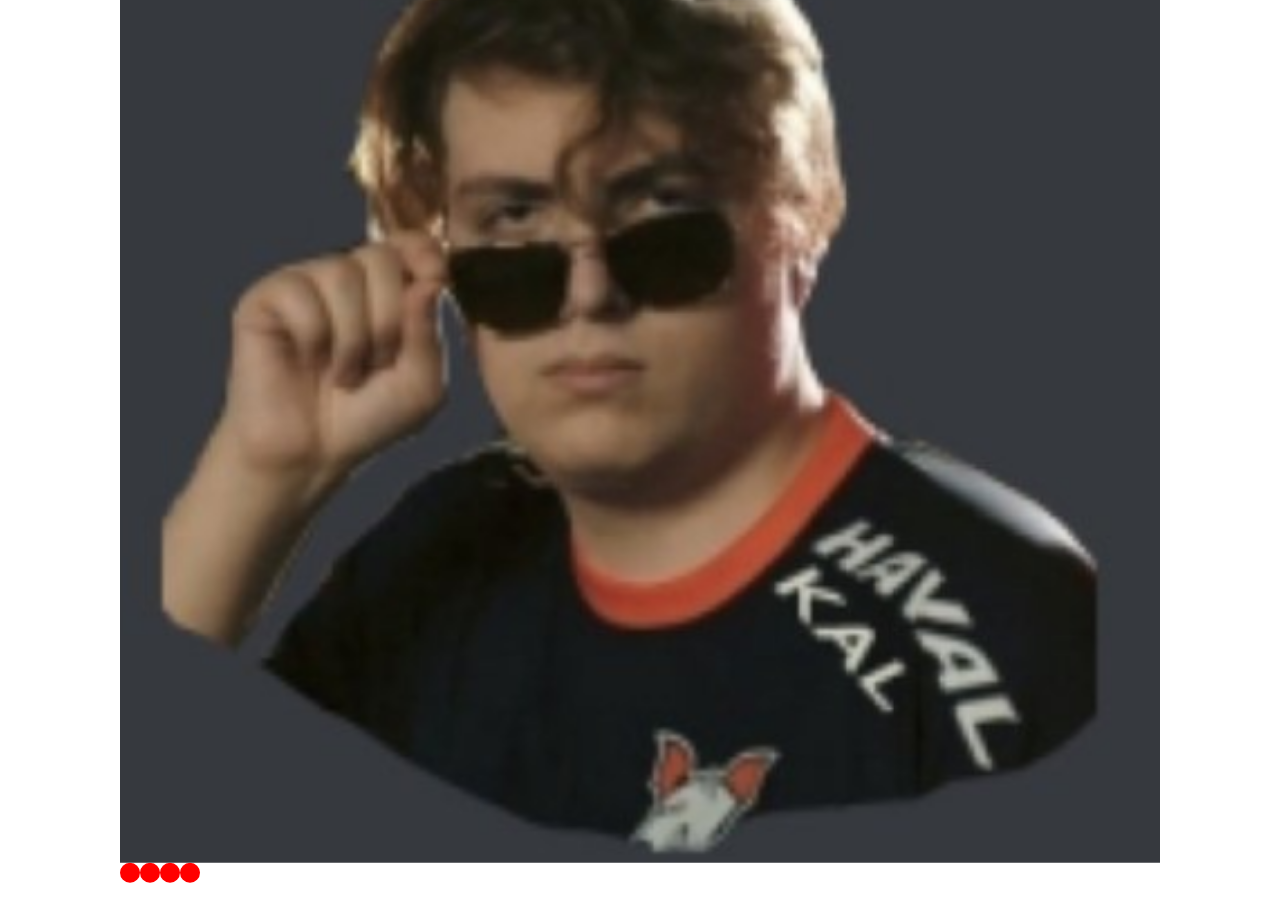
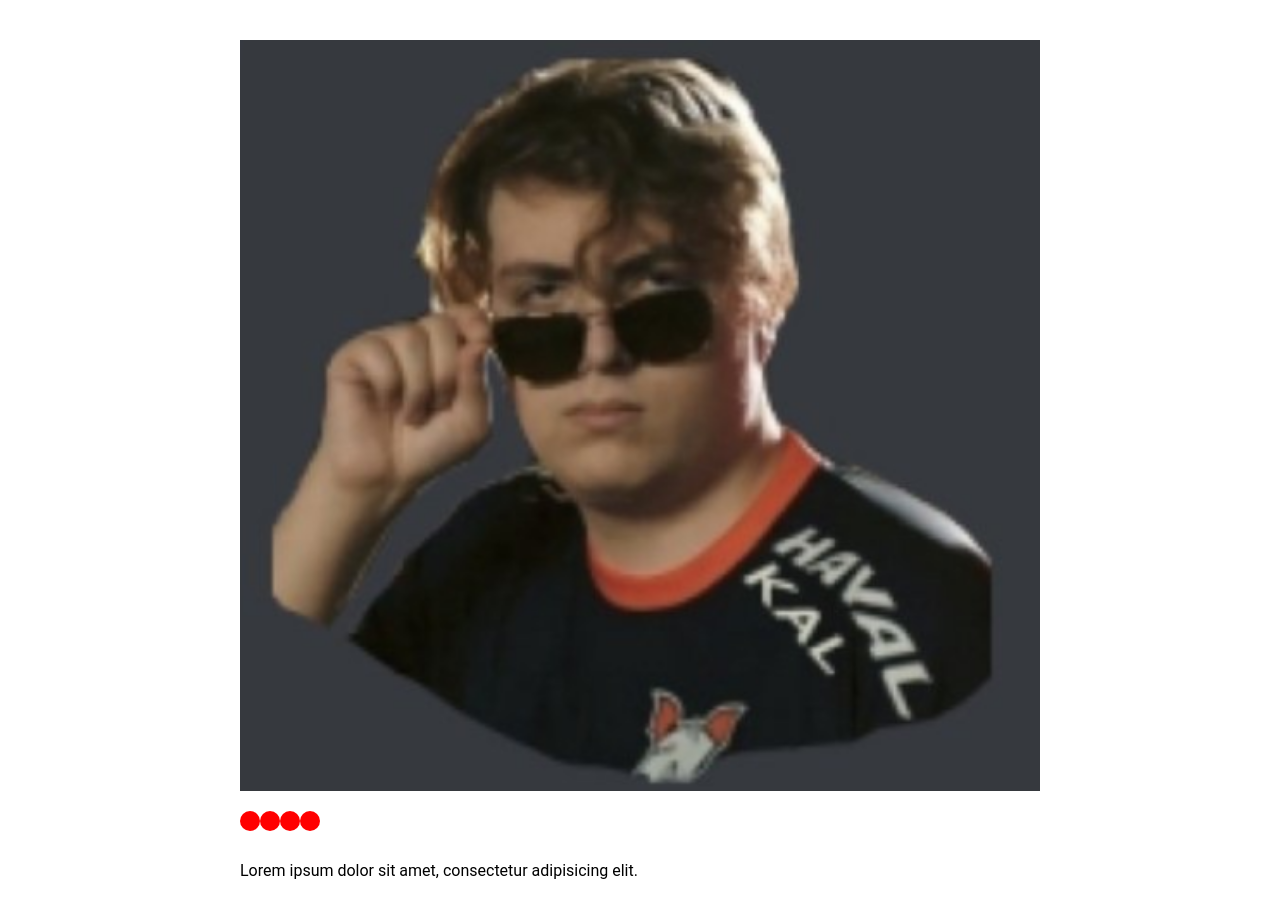
Before and after one commit to kryvetski-andrei/cssMemSlider, a plain HTML site: page cssMemSlider/index.html in a window 1280 px wide. Drawn offline with Linux system fonts and the light colour scheme.

Commit message:
feat: add text slider without styles (Sun, Oct 17, 2021 05:48:12 PM)

```diff
--- a/cssMemSlider/assets/styles/style.css
+++ b/cssMemSlider/assets/styles/style.css
@@ -4,25 +4,32 @@
   box-sizing: border-box;
 }
 
+.container {
+  padding: 20px;
+  max-width: 840px;
+  width: 100%;
+  margin: 0 auto;
+}
+
+/* ------------------------------------ */
+
 .slider__wrapper {
-  max-width: 1040px;
   width: 100%;
   overflow: hidden;
+}
 
-  position: absolute;
-  top: 50%;
-  left: 50%;
-  transform: translate(-50%, -50%);
-}
+/* ------------------------------------ */
 
 .slider {
   width: 400%;
   height: 100%;
   display: flex;
+  padding: 20px 0;
 }
 
 .slide {
   width: 25%;
+  transition: all .5s ease;
 }
 
 .slide img {
@@ -30,13 +37,16 @@
   height: 100%;
 }
 
+
+/* ------------------------------------ */
+
 input[name="radio-slide"] {
-  position: absolute;
-  visibility: hidden;
+  display: none;
 }
 
+/* ------------------------------------ */
+
 .nav {
-  width: 100px;
   height: 50px;
   display: flex;
   /* background-color: green; */
@@ -50,15 +60,36 @@ input[name="radio-slide"] {
   cursor: pointer;
 }
 
-#first:checked ~ .s1 {
-  border-radius: 2px solid red;
+.text-slider {
+  width: 400%;
+  display: flex;
+  justify-self: start;
+  grid-area: text;
 }
-#second:checked ~ .s1 {
+.text {
+  font-family: 'Roboto';
+  font-style: normal;
+  font-size: 1rem;
+  width: 25%;
+  padding: 0rem;
+  transition: all 0.4s ease-in-out;
+}
+
+/* ------------------------------------ */
+
+#first:checked ~ .slider .move,
+#first:checked ~ .text-slider .move {
+  margin-left: 0rem;
+}
+#second:checked ~ .slider .move,
+#second:checked ~ .text-slider .move {
   margin-left: -25%;
 }
-#third:checked ~ .s1 {
+#third:checked ~ .slider .move,
+#third:checked ~ .text-slider .move {
   margin-left: -50%;
 }
-#fourth:checked ~ .s1 {
+#fourth:checked ~ .slider .move,
+#fourth:checked ~ .text-slider .move {
   margin-left: -75%;
 }
--- a/cssMemSlider/index.html
+++ b/cssMemSlider/index.html
@@ -8,27 +8,47 @@
   <title>CSS MEM SLIDER</title>
 </head>
 <body>
+  <div class="container">
     <div class="slider__wrapper">
-    <div class="slider">
 
       <input type="radio" name="radio-slide" id="first" checked>
       <input type="radio" name="radio-slide" id="second">
       <input type="radio" name="radio-slide" id="third">
       <input type="radio" name="radio-slide" id="fourth">
 
-      <div class="slide s1"><img src="./assets/images/1.PNG" alt="memas1"></div>
-      <div class="slide"><img src="./assets/images/2.PNG" alt="memas2"></div>
-      <div class="slide"><img src="./assets/images/1.PNG" alt="memas"></div>
-      <div class="slide"><img src="./assets/images/2.PNG" alt="memas2"></div>
+      <div class="slider">
+
+        <div class="slide move">
+          <img src="./assets/images/1.PNG" alt="memas1">
+        </div>
+        <div class="slide">
+          <img src="./assets/images/2.PNG" alt="memas2">
+        </div>
+        <div class="slide">
+          <img src="./assets/images/1.PNG" alt="memas">
+        </div>
+        <div class="slide">
+          <img src="./assets/images/2.PNG" alt="memas2">
+        </div>
 
       </div>
 
       <div class="nav">
-      <label for="first"  class="bullet"></label>
+        <label for="first" class="bullet"></label>
         <label for="second" class="bullet"></label>
-      <label for="third"  class="bullet"></label>
+        <label for="third" class="bullet"></label>
         <label for="fourth" class="bullet"></label>
       </div>
+
+      <div class="text-slider">
+        <div class="text move">Lorem ipsum dolor sit amet, consectetur adipisicing elit.</div>
+        <div class="text">Lorem ipsum dolor sit amet, consectetur adipisicing elit.</div>
+        <div class="text">Lorem ipsum dolor sit amet, consectetur adipisicing elit.</div>
+        <div class="text">Lorem ipsum dolor sit amet, consectetur adipisicing elit.</div>
       </div>
+
+    </div>
+  </div>
+
 </body>
 </html>
```
Lines whose indentation alone changed are shown as unchanged.
